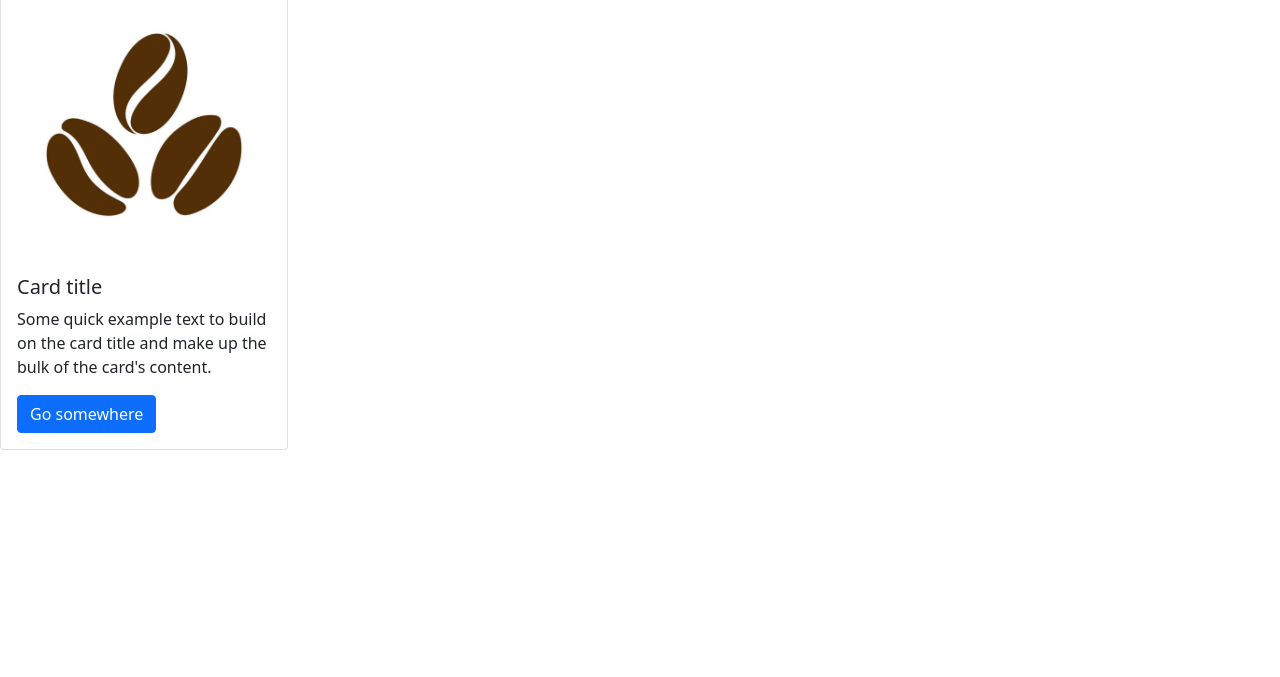
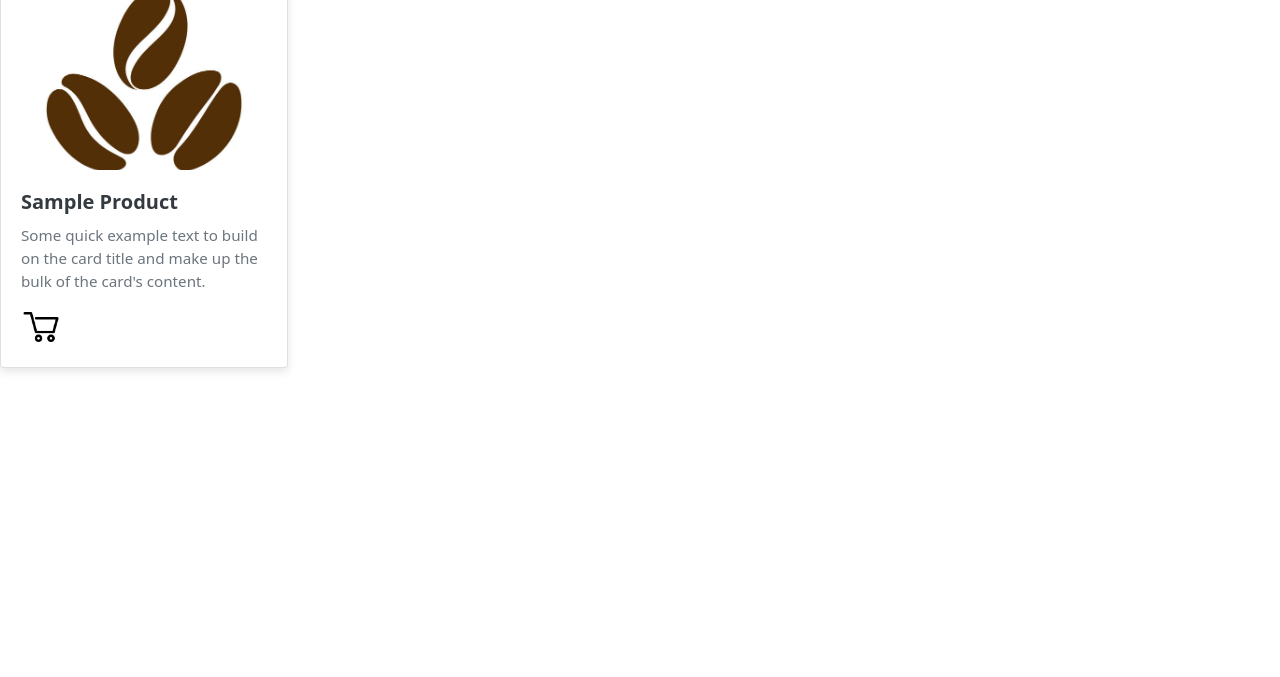
Before and after one commit to noale1/ExpressoYourself, a website: page views/home.html in a window 1280 px wide. Shown: the part 123-800 px from the top of the page. Drawn offline with nearby package versions, Linux system fonts and the light colour scheme; files whose address does not match are found by name.

Commit message:
add shopping cart

```diff
--- a/views/css/styles.css
+++ b/views/css/styles.css
@@ -25,3 +25,51 @@
 .btn-outline-light {
     border-radius: 20px;
 }
+
+.custom-card {
+    border: none;
+    border-radius: 15px;
+    box-shadow: 0 4px 8px rgba(0, 0, 0, 0.1);
+    overflow: hidden;
+    transition: transform 0.3s ease-in-out, box-shadow 0.3s ease-in-out;
+}
+
+.custom-card:hover {
+    transform: translateY(-5px);
+    box-shadow: 0 8px 16px rgba(0, 0, 0, 0.2);
+}
+
+.custom-card .card-img-top {
+    border-top-left-radius: 15px;
+    border-top-right-radius: 15px;
+    height: 180px;
+    object-fit: cover;
+}
+
+.custom-card .card-body {
+    padding: 20px;
+}
+
+.custom-card .card-title {
+    font-size: 1.25rem;
+    font-weight: bold;
+    color: #343a40;
+    margin-bottom: 10px;
+}
+
+.custom-card .card-text {
+    font-size: 0.95rem;
+    color: #6c757d;
+    margin-bottom: 15px;
+}
+
+.image-link-button img {
+    width: 40px;
+    height: 40px;
+    border-radius: 10px;
+    transition: transform 0.3s ease;
+}
+
+.image-link-button img:hover {
+    transform: scale(1.05);
+}
--- a/views/home.html
+++ b/views/home.html
@@ -15,13 +15,15 @@
 
     <h1>Expresso Yourself</h1>
 
-    <div class="card" style="width: 18rem;">
+    <div class="card custom-card" style="width: 18rem;">
         <img class="card-img-top" src="./images/default_beans.jpg" alt="Card image cap">
         <div class="card-body">
-            <h5 class="card-title">Card title</h5>
+            <h5 class="card-title">Sample Product</h5>
             <p class="card-text">Some quick example text to build on the card title and make up the bulk of the card's
                 content.</p>
-            <a href="#" class="btn btn-primary">Go somewhere</a>
+                <a href="#" class="image-link-button">
+                    <img src="./images/shopping_cart.webp" alt="Button Image">
+                </a>
         </div>
     </div>
 
```
Also changed, not shown: views/images/shopping_cart.webp (added).
